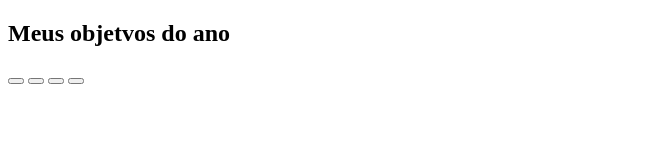
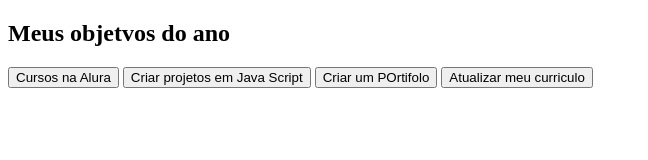
Before and after one commit to guimarinuchi/Agenda-Digital, a plain HTML site: page index.html in a window 1280 px wide. Shown: the whole page, without its empty margins (0-648 px from the left). Drawn offline with Linux system fonts and the light colour scheme.

Commit message:
Update index.html

```diff
--- a/index.html
+++ b/index.html
@@ -11,10 +11,10 @@
     <section class="conteúdo-principal"   ></section>
     <h2 class="titulo-principal">Meus objetvos do ano </h2>
     <div class="botoes">
-        <button class="botoes"></button>
-        <button class="botoes"></button>
-        <button class="botoes"></button>
-        <button class="botoes"></button>
+        <button class="botoes">Cursos na Alura</button>
+        <button class="botoes">Criar projetos em Java Script</button>
+        <button class="botoes">Criar um POrtifolo</button>
+        <button class="botoes">Atualizar meu curriculo</button>
     </div>
 </body>
 </html>
```
